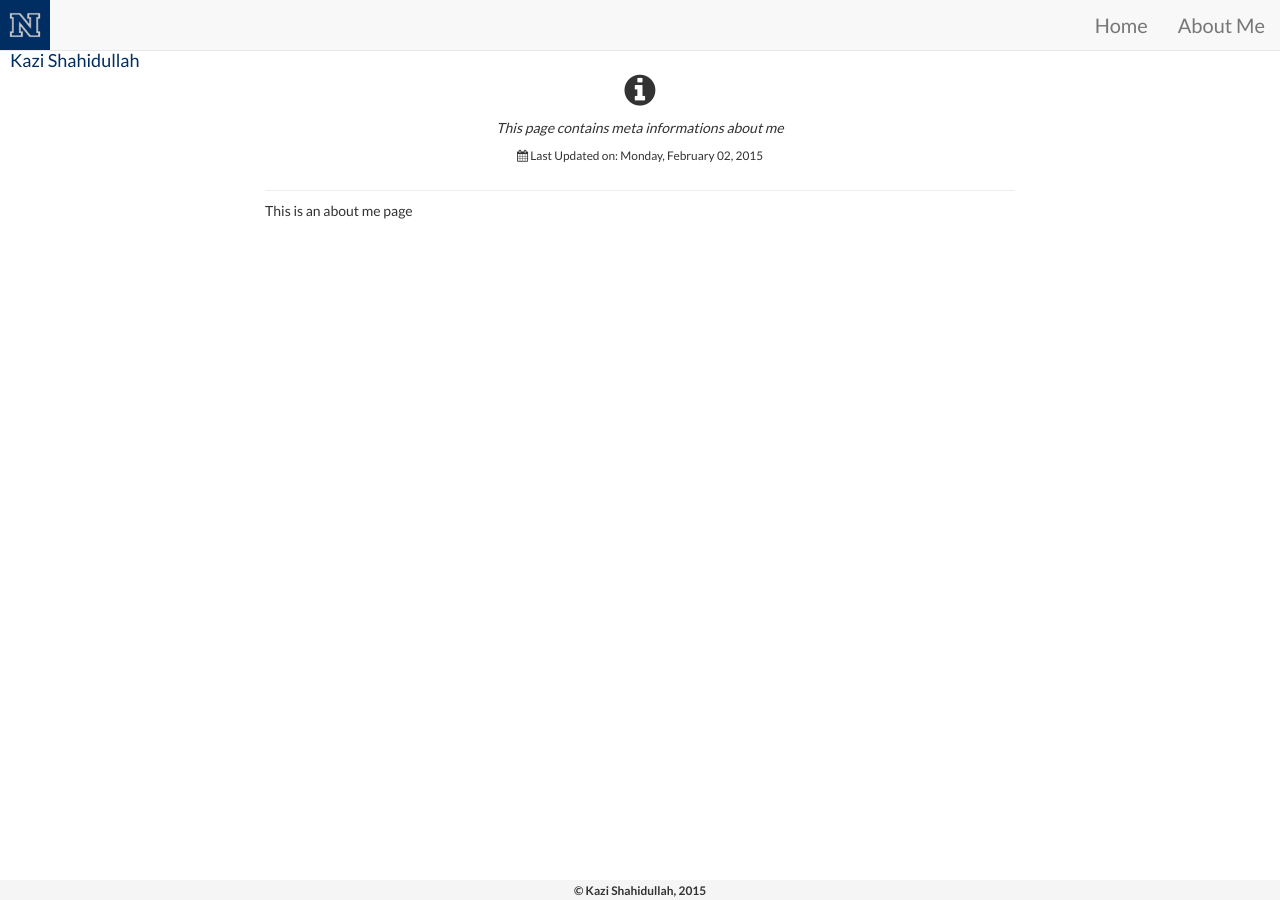
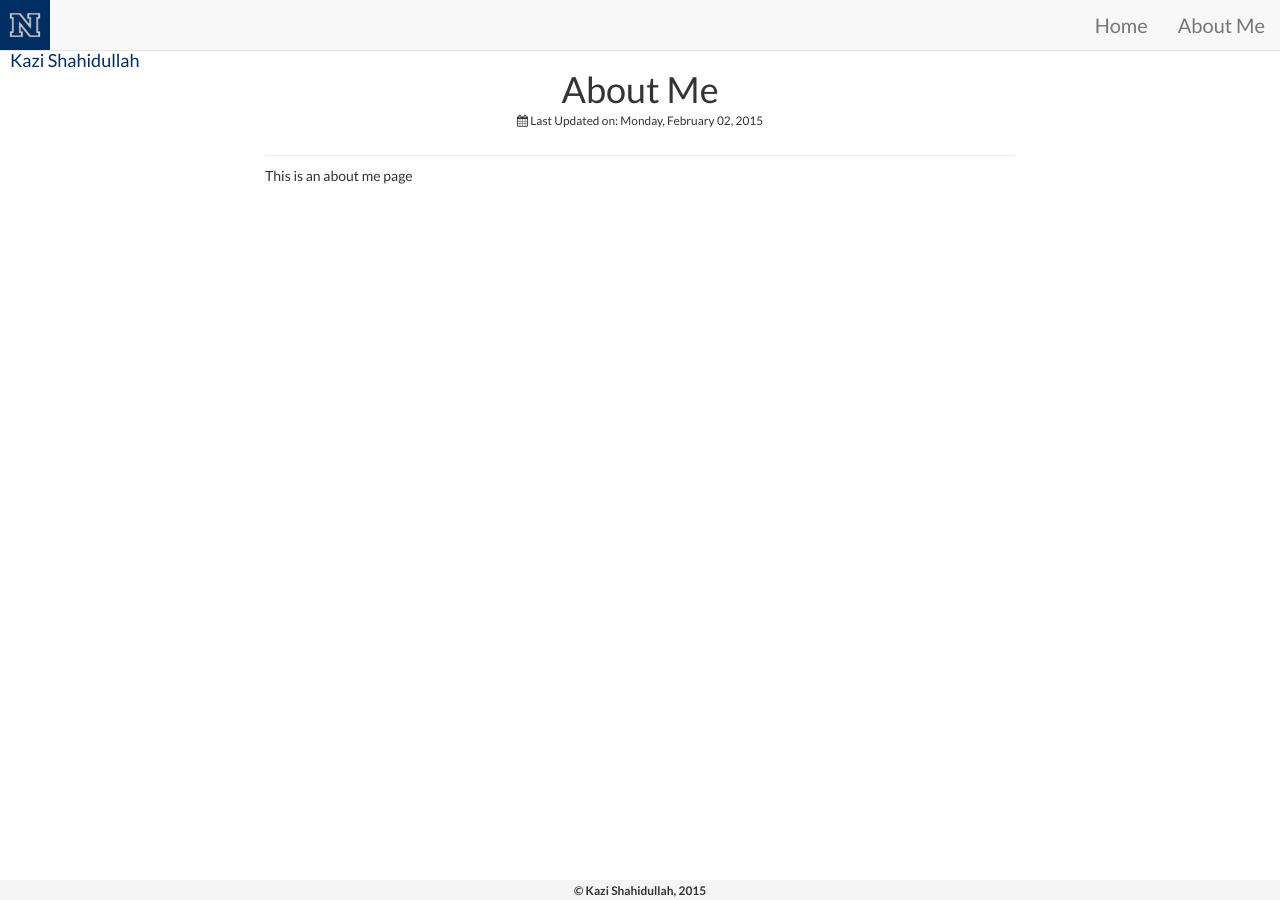
Before and after one commit to kazishahidullah/kazishahidullah.github.io, a Jekyll site: the page built from about/index.md, in a window 1280 px wide. Built offline with Jekyll 4.4.1, drawn with Linux system fonts in a browser that asks for light colours; nearby versions of some CDN libraries; some of the changed lines change nothing that is shown.

Commit message:
about me

```diff
--- a/about/index.md
+++ b/about/index.md
@@ -1,7 +1,7 @@
 ---
 layout: page
-title: <i class="fa fa-info-circle"></i>
-subtitle: This page contains meta informations about me
+title: About Me
+#subtitle: This page contains meta informations about me
 permalink: /about/
 #published: false
 date: 2015-02-02 13:11
```
